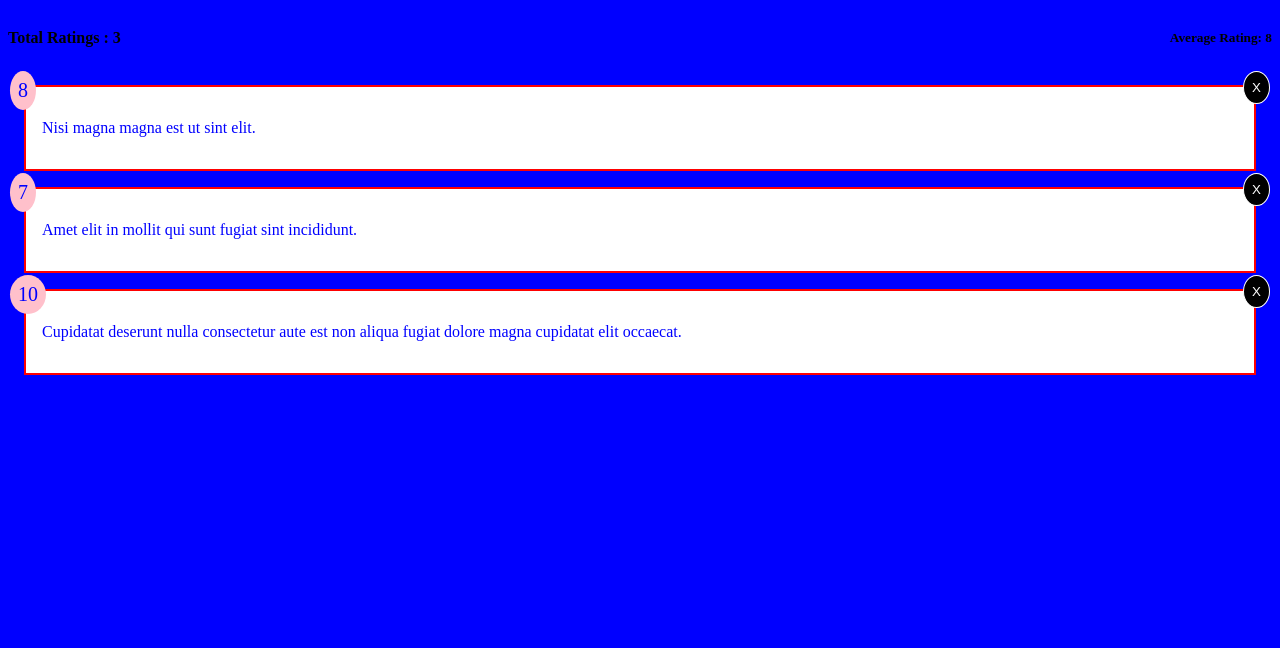
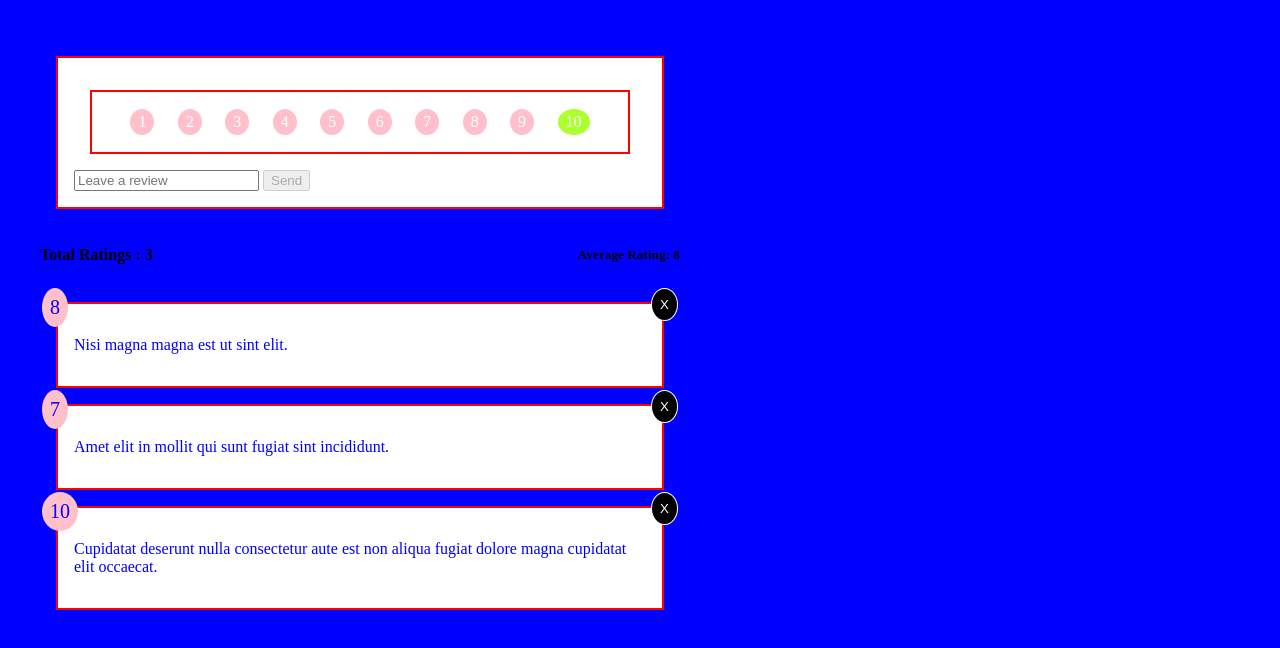
Before and after one commit to sebasakd86/svelte-101-rating, a Svelte app: page / in a window 1280 px wide. Shown: the top 648 px of the page. Built offline with nearby package versions, Linux system fonts and the light colour scheme.

Commit message:
This demo is almost over. Hopefully we'll tackle a store of sorts to avoid prop drilling

```diff
--- a/src/App.svelte
+++ b/src/App.svelte
@@ -1,4 +1,5 @@
 <script lang="ts">
+	import FeedbackForm from "./components/FeedbackForm.svelte";
 	import FeedbackList from "./components/FeedbackList.svelte";
 	import FeedbackStats from "./components/FeedbackStats.svelte";
 	let feedback = [
@@ -18,6 +19,16 @@
 			text: "Cupidatat deserunt nulla consectetur aute est non aliqua fugiat dolore magna cupidatat elit occaecat.",
 		},
 	];
+	const handleSubmit = (e) => {
+		feedback = [
+			...feedback,
+			{
+				id: feedback.length + 1,
+				rating: e.detail.rating,
+				text: e.detail.text,
+			},
+		];
+	};
 	const deleteListItem = (e) => {
 		feedback = feedback.filter((f) => f.id !== e.detail);
 	};
@@ -26,10 +37,15 @@
 	$: avg = Math.round(feedback.reduce((cv, pv) => pv.rating + cv, 0) / count);
 </script>
 
-<main>
+<main class="main">
+	<FeedbackForm on:submit-form={handleSubmit} />
 	<FeedbackStats {avg} {count} />
 	<FeedbackList {feedback} on:delete-list-item={deleteListItem} />
 </main>
 
 <style>
+	.main {
+		padding: 2rem;
+		max-width: 50vw;
+	}
 </style>
--- /dev/null
+++ b/src/components/FeedbackForm.svelte
@@ -0,0 +1,36 @@
+<script>
+	import Card from "./Card.svelte";
+	import SelectRating from "./SelectRating.svelte";
+	import { createEventDispatcher } from "svelte";
+	let dispatch = createEventDispatcher();
+	let text = "";
+	let rating = 10;
+	$: btnDisabled = text.trim().length < 10;
+	const handleRating = (e) => {
+		rating = e.detail;
+	};
+	const handleSubmit = () => {
+		if (text.trim().length > 10) {
+			dispatch("submit-form", {
+				text,
+				rating,
+			});
+		}
+	};
+</script>
+
+<Card>
+	<form action="" on:submit|preventDefault={handleSubmit}>
+		<div class="input-group">
+			<SelectRating on:set-rating={handleRating} selected={rating} />
+			<input
+				type="text"
+				bind:value={text}
+				name="text"
+				placeholder="Leave a review"
+				id=""
+			/>
+			<button disabled={btnDisabled} type="submit">Send</button>
+		</div>
+	</form>
+</Card>
--- /dev/null
+++ b/src/components/SelectRating.svelte
@@ -0,0 +1,44 @@
+<script>
+	import Card from "./Card.svelte";
+	import { createEventDispatcher } from "svelte";
+	let dispatch = createEventDispatcher();
+	export let selected = 0;
+	let rating = Array.from({ length: 10 }).map((_, ix) => ix + 1);
+	const handleClick = (r) => dispatch("set-rating", r);
+</script>
+
+<Card>
+	<div class="list">
+		{#each rating as r}
+			<!-- svelte-ignore a11y-click-events-have-key-events -->
+			<span
+				on:click={() => handleClick(r)}
+				class={`item ${selected === r ? "selected" : ""}`}
+			>
+				{r}
+			</span>
+		{/each}
+	</div>
+</Card>
+
+<style>
+	.list {
+		display: flex;
+		justify-content: space-evenly;
+	}
+	.item {
+		padding: 0.5rem;
+		background: pink;
+		border-radius: 100%;
+		border: 1px solid white;
+		padding: 0.25rem 0.5rem;
+		display: flex;
+		align-content: center;
+		justify-content: center;
+		cursor: pointer;
+		color: white;
+	}
+	.selected {
+		background: greenyellow;
+	}
+</style>
```
